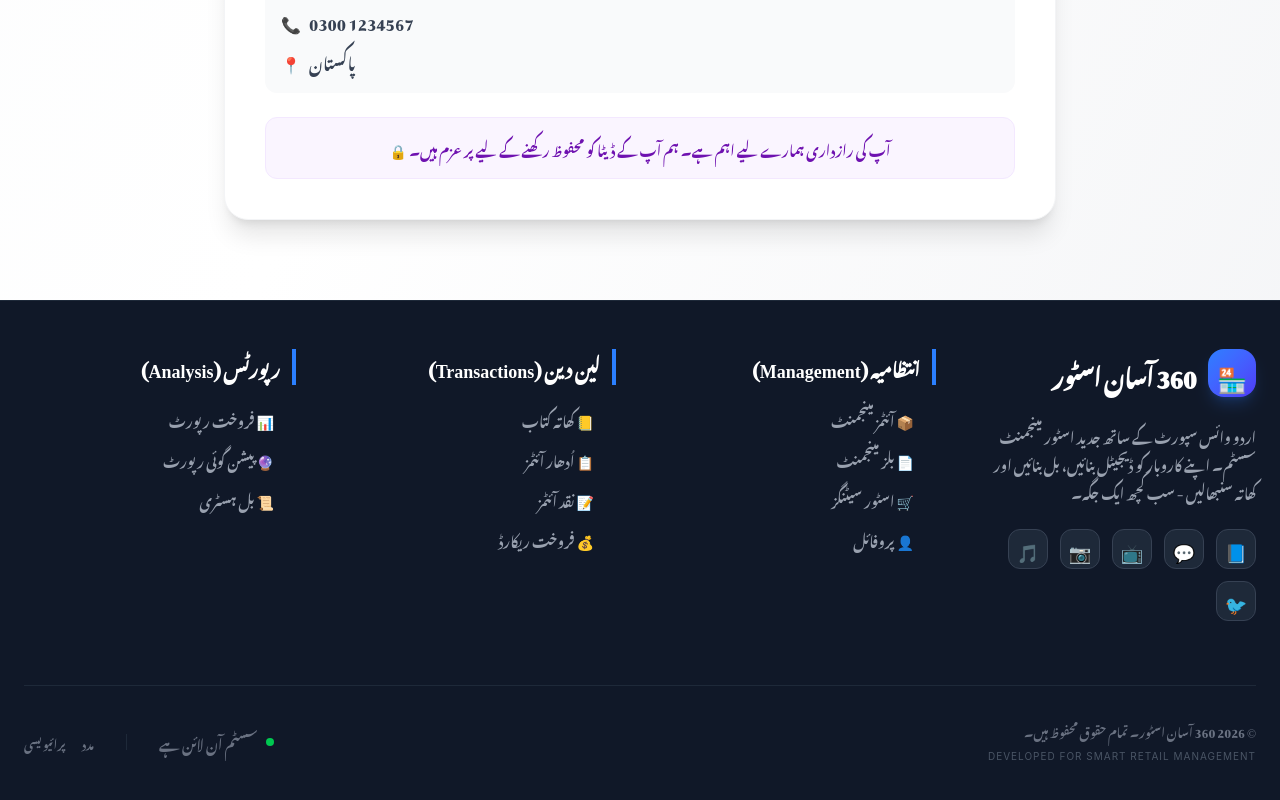
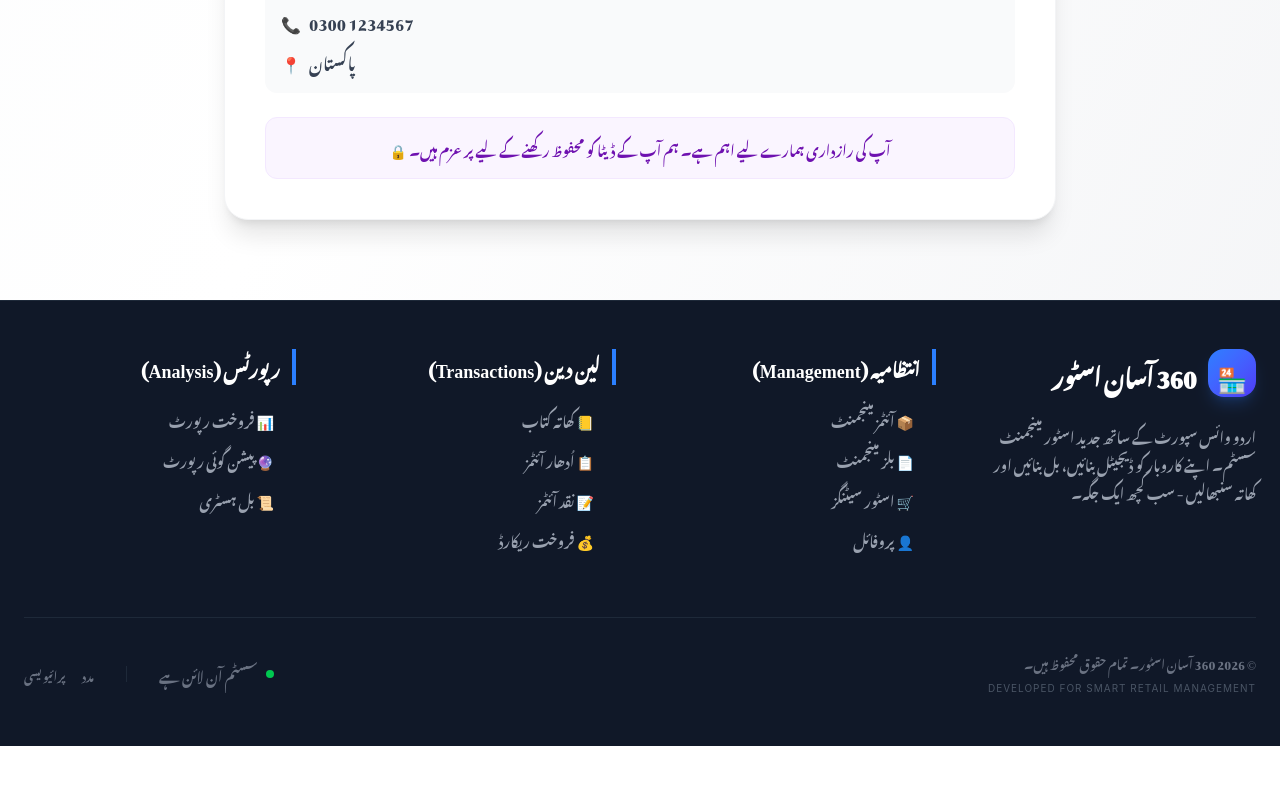
Before and after one commit to MubashirMM/FYP-Frontend, a React (Vite) app: page /privacy in a window 1280 px wide. Shown: the part 1808-2608 px from the top of the page. After the commit the page ends 2554 px from the top, so only its background shows below. Built offline with nearby package versions, Linux system fonts and the light colour scheme; a web font is replaced by a local one.

Commit message:
prtected routes make sure to be invisibile

```diff
--- a/src/ProtectedRoute.jsx
+++ b/src/ProtectedRoute.jsx
@@ -1,20 +1,77 @@
 import { Link } from "react-router-dom";
+import { useEffect, useState } from "react";
+import axios from "axios";
 
 function ProtectedRoute({ children }) {
+  const [isValidating, setIsValidating] = useState(true);
+  const [isAuthenticated, setIsAuthenticated] = useState(false);
   const token = localStorage.getItem("token");
 
-  if (!token) {
+  useEffect(() => {
+    const validateToken = async () => {
+      if (!token) {
+        setIsAuthenticated(false);
+        setIsValidating(false);
+        return;
+      }
+
+      try {
+        const API = import.meta.env.VITE_API_URL;
+        // Using your existing /auth/me endpoint
+        const response = await axios.get(`${API}/auth/me`, {
+          headers: {
+            'Authorization': `Bearer ${token}`
+          }
+        });
+
+        if (response.status === 200 && response.data) {
+          setIsAuthenticated(true);
+        } else {
+          localStorage.removeItem("token");
+          setIsAuthenticated(false);
+        }
+      } catch (error) {
+        console.error("Token validation failed:", error);
+        // If 401 or any error, remove token
+        if (error.response?.status === 401) {
+          localStorage.removeItem("token");
+        }
+        setIsAuthenticated(false);
+      } finally {
+        setIsValidating(false);
+      }
+    };
+
+    validateToken();
+  }, [token]);
+
+  if (isValidating) {
+    // Show loading spinner while validating
+    return (
+      <div className="flex items-center justify-center h-screen bg-gray-50" dir="rtl">
+        <div className="text-center">
+          <div className="animate-spin rounded-full h-12 w-12 border-b-2 border-blue-600 mx-auto mb-4"></div>
+          <p className="text-gray-600 font-urdu text-lg">تصدیق ہو رہی ہے...</p>
+        </div>
+      </div>
+    );
+  }
+
+  if (!isAuthenticated) {
     return (
       <div className="flex flex-col items-center justify-center h-screen bg-gray-50 text-center p-6" dir="rtl">
         <div className="bg-white p-8 rounded-lg shadow-lg max-w-sm w-full border-t-4 border-red-500">
           <div className="text-red-500 text-6xl mb-4">⚠️</div>
-          <h2 className="text-2xl font-bold text-gray-800 mb-2">رسائی ممنوع ہے</h2>
-          <p className="text-gray-600 mb-6">
-            اس صفحے کو دیکھنے کے لیے آپ کا لاگ ان ہونا ضروری ہے۔ براہ کرم پہلے لاگ ان کریں۔
+          <h2 className="text-2xl font-bold text-gray-800 mb-3">رسائی ممنوع ہے</h2>
+          <p className="text-gray-600 mb-4 text-lg">
+            اس صفحے کو دیکھنے کے لیے آپ کا لاگ ان ہونا ضروری ہے۔
+          </p>
+          <p className="text-sm text-gray-500 mb-6">
+            براہ کرم لاگ ان کریں یا اگر اکاؤنٹ نہیں ہے تو رجسٹر کریں۔
           </p>
           <Link
             to="/login"
-            className="block w-full bg-blue-600 hover:bg-blue-700 text-white font-bold py-3 rounded-lg transition-colors"
+            className="block w-full bg-blue-600 hover:bg-blue-700 text-white font-bold py-3 rounded-lg transition-colors duration-200"
           >
             لاگ ان پیج پر جائیں
           </Link>
--- a/src/axiosConfig.jsx
+++ b/src/axiosConfig.jsx
@@ -20,7 +20,7 @@
   }
 );
 
-// Optional: Handle 401 responses globally
+// Handle 401 responses globally
 axios.interceptors.response.use(
   (response) => {
     return response;
@@ -34,6 +34,8 @@
       "/auth/forgot-password",
       "/auth/reset-password",
       "/auth/reset-password-confirm",
+      "/auth/voice-login",
+      "/auth/save-voice-samples",
     ].some((path) => requestUrl.includes(path));
 
     if (error.response?.status === 401) {
--- a/src/components/Footer.jsx
+++ b/src/components/Footer.jsx
@@ -32,50 +32,50 @@
   ];
 
   // Social media links configuration
-  const socialLinks = [
-    {
-      name: "Facebook",
-      icon: "📘",
-      url: "https://www.facebook.com/360asanshop",
-      hoverColor: "hover:bg-blue-600",
-      bgColor: "bg-blue-600"
-    },
-    {
-      name: "WhatsApp",
-      icon: "💬",
-      url: "https://web.whatsapp.com/",
-      hoverColor: "hover:bg-green-600",
-      bgColor: "bg-green-600"
-    },
-    {
-      name: "YouTube",
-      icon: "📺",
-      url: "https://www.youtube.com/@360asanshop",
-      hoverColor: "hover:bg-red-600",
-      bgColor: "bg-red-600"
-    },
-    {
-      name: "Instagram",
-      icon: "📷",
-      url: "https://www.instagram.com/360asanshop",
-      hoverColor: "hover:bg-pink-600",
-      bgColor: "bg-pink-600"
-    },
-    {
-      name: "TikTok",
-      icon: "🎵",
-      url: "https://www.tiktok.com/@360asanshop",
-      hoverColor: "hover:bg-black",
-      bgColor: "bg-black"
-    },
-    {
-      name: "Twitter/X",
-      icon: "🐦",
-      url: "https://twitter.com/360asanshop",
-      hoverColor: "hover:bg-blue-400",
-      bgColor: "bg-blue-400"
-    }
-  ];
+  // const socialLinks = [
+  //   {
+  //     name: "Facebook",
+  //     icon: "📘",
+  //     url: "https://www.facebook.com/360asanshop",
+  //     hoverColor: "hover:bg-blue-600",
+  //     bgColor: "bg-blue-600"
+  //   },
+  //   {
+  //     name: "WhatsApp",
+  //     icon: "💬",
+  //     url: "https://web.whatsapp.com/",
+  //     hoverColor: "hover:bg-green-600",
+  //     bgColor: "bg-green-600"
+  //   },
+  //   {
+  //     name: "YouTube",
+  //     icon: "📺",
+  //     url: "https://www.youtube.com/@360asanshop",
+  //     hoverColor: "hover:bg-red-600",
+  //     bgColor: "bg-red-600"
+  //   },
+  //   {
+  //     name: "Instagram",
+  //     icon: "📷",
+  //     url: "https://www.instagram.com/360asanshop",
+  //     hoverColor: "hover:bg-pink-600",
+  //     bgColor: "bg-pink-600"
+  //   },
+  //   {
+  //     name: "TikTok",
+  //     icon: "🎵",
+  //     url: "https://www.tiktok.com/@360asanshop",
+  //     hoverColor: "hover:bg-black",
+  //     bgColor: "bg-black"
+  //   },
+  //   {
+  //     name: "Twitter/X",
+  //     icon: "🐦",
+  //     url: "https://twitter.com/360asanshop",
+  //     hoverColor: "hover:bg-blue-400",
+  //     bgColor: "bg-blue-400"
+  //   }
+  // ];
 
   return (
     <footer className="bg-gray-900 text-white border-t border-gray-800" dir="rtl">
@@ -95,7 +95,7 @@
             </p>
 
             {/* Social Media Icons with Tooltips */}
-            <div className="flex gap-3 flex-wrap">
+            {/* <div className="flex gap-3 flex-wrap">
               {socialLinks.map((social, index) => (
                 <a
                   key={index}
@@ -110,12 +110,12 @@
                   </span>
 
                   {/* Tooltip on hover */}
-                  <span className="absolute -top-8 left-1/2 transform -translate-x-1/2 bg-gray-800 text-white text-xs px-2 py-1 rounded opacity-0 group-hover:opacity-100 transition-opacity duration-300 whitespace-nowrap font-urdu">
-                    {social.name}
-                  </span>
-                </a>
+            {/* <span className="absolute -top-8 left-1/2 transform -translate-x-1/2 bg-gray-800 text-white text-xs px-2 py-1 rounded opacity-0 group-hover:opacity-100 transition-opacity duration-300 whitespace-nowrap font-urdu">
+              {social.name}
+            </span>
+          </a>
               ))}
-            </div>
+        </div> */}
           </div>
 
           {/* Dynamic Sections */}
@@ -166,8 +166,8 @@
             </div>
           </div>
         </div>
-      </div>
-    </footer>
+      </div >
+    </footer >
   );
 }
 
--- a/src/pages/Home.jsx
+++ b/src/pages/Home.jsx
@@ -401,12 +401,12 @@
               >
                 🆓 مفت شروع کریں
               </Link>
-              <a
+              {/* <a
                 href="#demo"
                 className="px-8 py-4 border-2 border-white text-white rounded-2xl font-bold text-lg font-urdu hover:bg-white/10 transition-all"
               >
                 🎬 ڈیمو دیکھیں
-              </a>
+              </a> */}
             </div>
           </div>
         </section>
```
Also changed, not shown: 1 other file (tests, documents, lock files or other folders).
